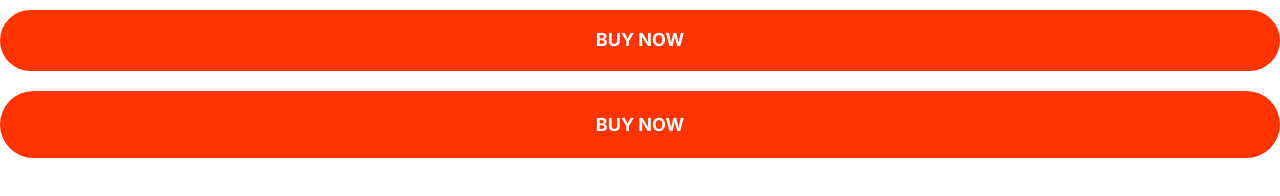
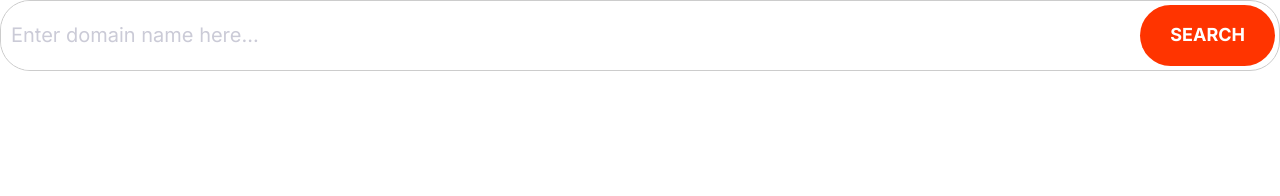
Before and after one commit to nogayhusrev/html-css-project, a plain HTML site: page index.html in a window 1280 px wide. Drawn offline with Linux system fonts and the light colour scheme.

Commit message:
input and input group added

```diff
--- a/css/styles.css
+++ b/css/styles.css
@@ -4,6 +4,7 @@
   --color-accent: #ff3400;
   --color-headings: #1b0760;
   --color-body: #918ca4;
+  --color-border: #ccc;
 }
 
 *,
@@ -239,3 +240,40 @@ a {
     font-size: 1.5rem;
   }
 }
+
+/* INPUTS */
+
+.input {
+  border-radius: 30px;
+  border: 1px solid var(--color-border);
+  color: var(--color-headings);
+  font-size: 2rem;
+  outline: 0;
+  padding: 1.5rem 3rem;
+}
+
+::placeholder {
+  color: #cbcbd7;
+}
+
+.input-group {
+  border: 1px solid var(--color-border);
+  border-radius: 30px;
+  display: flex;
+}
+
+.input-group .input {
+  border: 0;
+  flex-grow: 1;
+  padding: 1.5rem 1rem;
+}
+
+.input-group .btn {
+  margin: 4px;
+}
+
+@media screen and(min-width:1024px) {
+  .input {
+    font-size: 1.5rem;
+  }
+}
--- a/index.html
+++ b/index.html
@@ -13,9 +13,13 @@
     <link rel="stylesheet" href="css/styles.css" />
   </head>
   <body>
-
-    <button class="btn btn--accent btn--block">Buy Now</button>
-    <a href="" class="btn btn--accent btn--block">Buy Now</a>
-    </span>
+    <div class="input-group">
+      <input
+        type="text"
+        class="input"
+        placeholder="Enter domain name here..."
+      />
+      <button class="btn btn--accent">Search</button>
+    </div>
   </body>
 </html>
```
Also changed, not shown: components/input-group.html (added, +4 -0 lines), components/inputs.html (added, +1 -0 lines).
